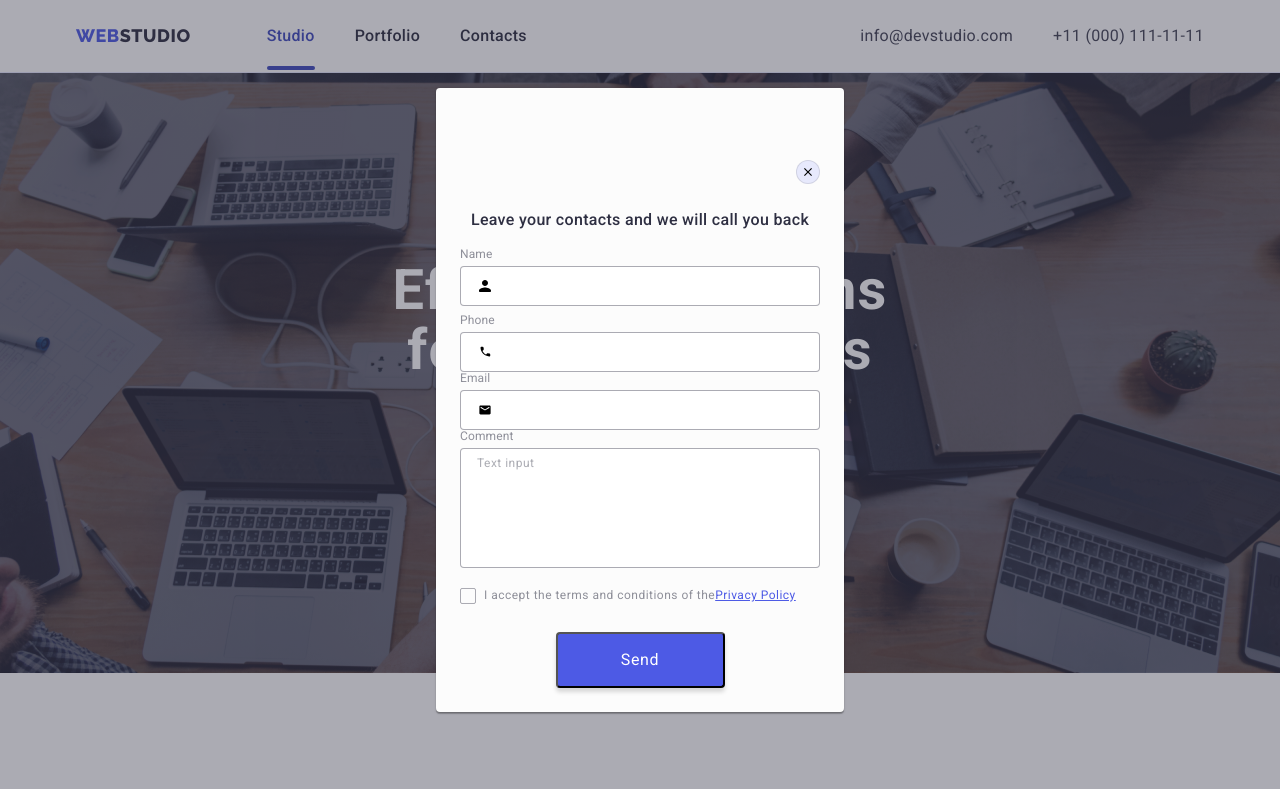
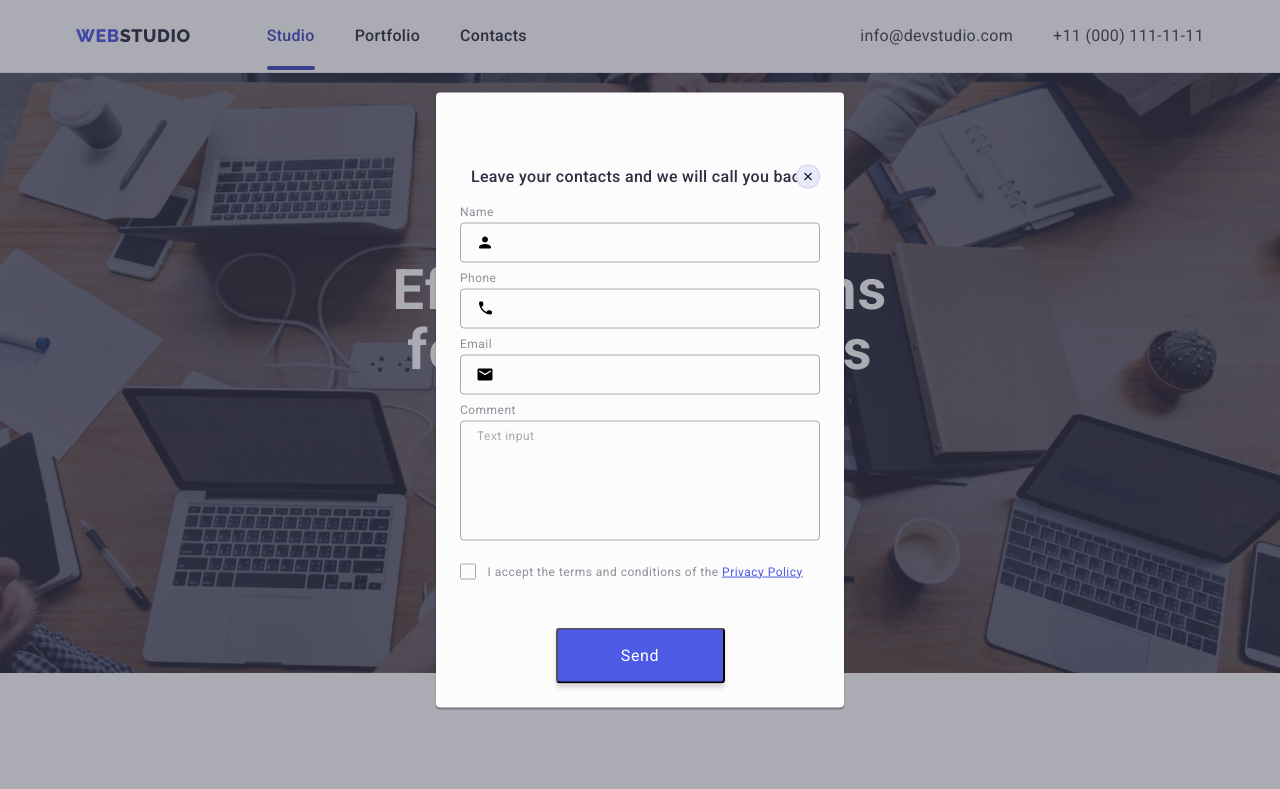
Before and after one commit to Vlasvin/goit-markup-hw-05, a plain HTML site: page index.html in a window 1280 px wide. Both pictures are taken after a click on the button "Order Service". Shown: the top 789 px of the page. Drawn offline with nearby package versions, Linux system fonts and the light colour scheme.

Commit message:
check edit

```diff
--- a/css/styles.css
+++ b/css/styles.css
@@ -500,6 +500,10 @@ img {
 .subscribe-input {
   min-width: 264px;
   height: 40px;
+  font-size: 12px;
+  line-height: 1.5;
+  letter-spacing: 0.04em;
+  color: var(--primary-color);
   padding-bottom: 8px;
   padding-left: 16px;
   border: 1px solid var(--primary-color);
@@ -736,7 +740,6 @@ img {
   text-align: center;
   letter-spacing: 0.02em;
   color: var(--color-dark);
-  margin-top: 48px;
   margin-bottom: 16px;
 }
 .modal-form {
@@ -754,8 +757,8 @@ img {
 .modal-label {
   /* height: 100%; */
   font-size: 12px;
-  line-height: 1.16;
-  letter-spacing: 0.01em;
+  line-height: 1.17;
+  letter-spacing: 0.04em;
   color: var(--color-grey);
   margin-bottom: 4px;
   display: block;
@@ -766,7 +769,8 @@ img {
   border: 1px solid rgba(46, 47, 66, 0.4);
   border-radius: 4px;
   outline: transparent;
-  padding-left: 36px;
+  background-color: transparent;
+  padding-left: 38px;
   padding-right: 24px;
   transition: border-color var(--transition);
 }
@@ -790,27 +794,30 @@ img {
   border: 1px solid rgba(46, 47, 66, 0.4);
   border-radius: 4px;
 }
+.comment {
+  margin-bottom: 16px;
+}
 .modal-comment {
   min-height: 120px;
   min-width: 360;
-  margin-bottom: 16px;
 }
-.modal-input-comment {
+.user-comment {
   width: 100%;
   height: 120px;
+  color: rgba(46, 47, 66, 0.4);
   border: 1px solid rgba(46, 47, 66, 0.4);
   border-radius: 4px;
-
   padding: 8px 16px;
   resize: none;
   outline: transparent;
+  background-color: transparent;
   transition: border-color var(--transition);
 }
-.modal-input-comment:focus {
+.user-comment:focus {
   border: 1px solid var(--btn-color);
   border-radius: 4px;
 }
-.modal-input-comment::placeholder {
+.user-comment::placeholder {
   color: rgba(46, 47, 66, 0.4);
   font-weight: 400;
   font-size: 12px;
@@ -824,13 +831,14 @@ img {
   transform: translateY(-50%);
   transition: fill var(--transition);
 }
+.modal-policy {
+  margin-bottom: 24px;
+}
 .check-text {
   font-size: 12px;
   line-height: 1.16;
   letter-spacing: 0.04em;
   color: var(--color-grey);
-  display: flex;
-  align-items: center;
 }
 .check-text a {
   color: var(--btn-color);
@@ -842,7 +850,7 @@ img {
   border: 1px solid rgba(46, 47, 66, 0.4);
   border-radius: 2px;
   margin-right: 8px;
-  display: flex;
+  display: inline-flex;
   align-items: center;
   justify-content: center;
   fill: transparent;
--- a/index.html
+++ b/index.html
@@ -581,8 +581,13 @@
           <div class="modal-name">
             <label for="user-name" class="modal-label"> Name</label>
             <div class="input-wrap">
-              <input class="user-name" type="text" name="user-name" />
-              <svg class="modal-icon" width="18" height="18">
+              <input
+                class="user-name"
+                id="user-name"
+                type="text"
+                name="user-name"
+              />
+              <svg class="modal-icon" width="18" height="24">
                 <use
                   class="m-icon"
                   href="./images/icons.svg#icon-modal_name"
@@ -591,44 +596,55 @@
             </div>
           </div>
 
-          <div class="modal-form">
+          <div class="modal-name">
             <label for="user-name" class="modal-label">Phone</label>
             <div class="input-wrap">
-              <input class="user-name" type="tel" name="user-phone" />
-              <svg class="modal-icon" width="18" height="18">
+              <input
+                class="user-name"
+                id="user-name"
+                type="tel"
+                name="user-phone"
+              />
+              <svg class="modal-icon" width="18" height="24">
                 <use href="./images/icons.svg#icon-modal_phone"></use>
               </svg>
             </div>
           </div>
 
-          <div class="modal-form">
+          <div class="modal-name">
             <label for="user-name" class="modal-label"> Email</label>
             <div class="input-wrap">
-              <input class="user-name" type="email" name="user-email" />
-              <svg class="modal-icon" width="18" height="18">
+              <input
+                class="user-name"
+                id="user-name"
+                type="email"
+                name="user-email"
+              />
+              <svg class="modal-icon" width="18" height="24">
                 <use href="./images/icons.svg#icon-modal_email"></use>
               </svg>
             </div>
           </div>
-
-          <label class="modal-label"> Comment</label>
-          <div class="modal-comment">
-            <textarea
-              class="modal-input-comment"
-              name="comment"
-              placeholder="Text input"
-            ></textarea>
+          <div class="comment">
+            <label for="user-comment" class="modal-label"> Comment</label>
+            <div class="modal-comment">
+              <textarea
+                class="user-comment"
+                id="user-comment"
+                name="comment"
+                placeholder="Text input"
+              ></textarea>
+            </div>
           </div>
-
-          <div class="modal-label">
+          <div class="modal-policy">
             <input
               type="checkbox"
-              name="policy"
-              id="policy"
+              name="user-privacy"
+              id="user-privacy"
               class="input-check visually-hidden"
               value="true"
             />
-            <label for="policy" class="check-text"
+            <label for="user-privacy" class="check-text"
               ><span>
                 <svg class="check-icon" width="10" height="8">
                   <use href="./images/icons.svg#icon-vector"></use></svg
```
Also changed, not shown: portfolio.html (+2 -2 lines).
